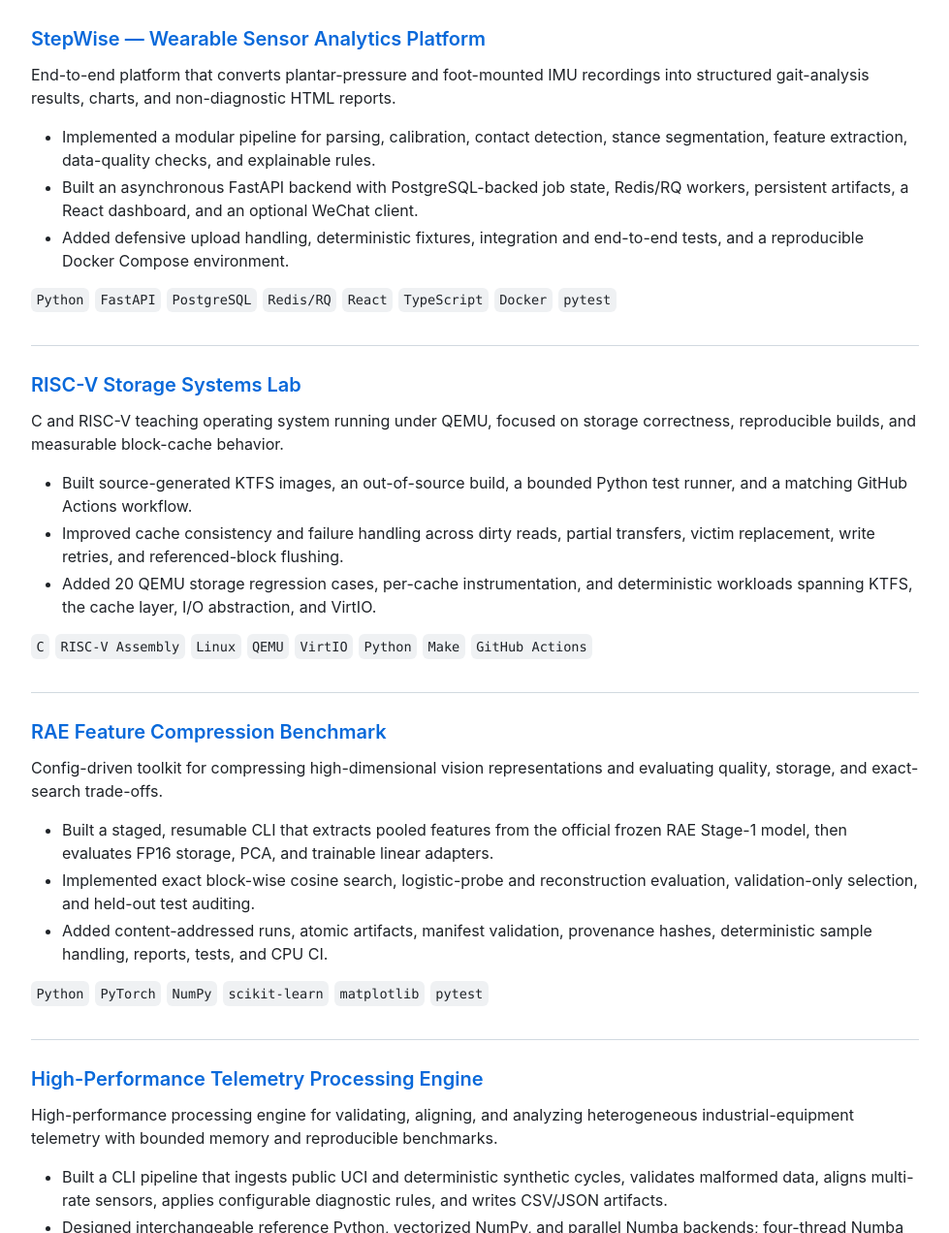
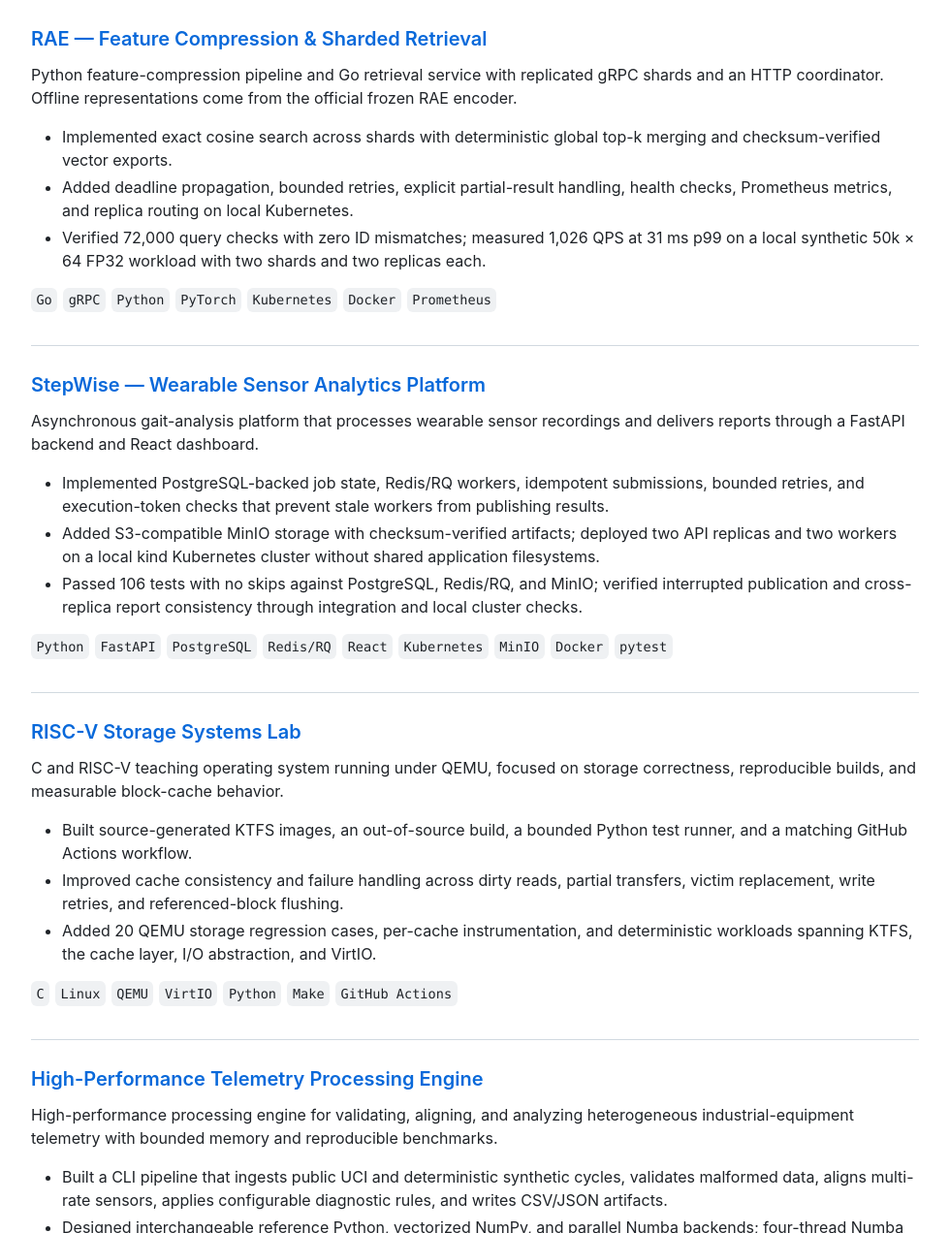
Before and after one commit to xiaorui7/xiaorui7.github.io, a plain HTML site: page index.html in a window 1280 px wide. Shown: the part 963-2235 px from the top of the page at 97% size, without its empty margins (150-1129 px from the left). Drawn offline with Linux system fonts and the light colour scheme.

Commit message:
refresh featured backend and infrastructure projects

```diff
--- a/index.html
+++ b/index.html
@@ -43,6 +43,7 @@
 
         <h3>Languages</h3>
         <p class="badges">
+          <img src="https://img.shields.io/badge/Go-00ADD8?style=flat&amp;logo=go&amp;logoColor=white" alt="Go" />
           <img src="https://img.shields.io/badge/Python-3776AB?style=flat&amp;logo=python&amp;logoColor=white" alt="Python" />
           <img src="https://img.shields.io/badge/C-A8B9CC?style=flat&amp;logo=c&amp;logoColor=111111" alt="C" />
           <img src="https://img.shields.io/badge/C%2B%2B-00599C?style=flat&amp;logo=cplusplus&amp;logoColor=white" alt="C++" />
@@ -52,6 +53,7 @@
 
         <h3>Backend &amp; Web</h3>
         <p class="badges">
+          <img src="https://img.shields.io/badge/gRPC-244C5A?style=flat" alt="gRPC" />
           <img src="https://img.shields.io/badge/FastAPI-009688?style=flat&amp;logo=fastapi&amp;logoColor=white" alt="FastAPI" />
           <img src="https://img.shields.io/badge/React-20232A?style=flat&amp;logo=react&amp;logoColor=61DAFB" alt="React" />
           <img src="https://img.shields.io/badge/PostgreSQL-4169E1?style=flat&amp;logo=postgresql&amp;logoColor=white" alt="PostgreSQL" />
@@ -66,12 +68,13 @@
           <img src="https://img.shields.io/badge/NumPy-013243?style=flat&amp;logo=numpy&amp;logoColor=white" alt="NumPy" />
           <img src="https://img.shields.io/badge/pandas-150458?style=flat&amp;logo=pandas&amp;logoColor=white" alt="pandas" />
           <img src="https://img.shields.io/badge/scikit--learn-F7931E?style=flat&amp;logo=scikitlearn&amp;logoColor=white" alt="scikit-learn" />
-          <img src="https://img.shields.io/badge/SciPy-8CAAE6?style=flat&amp;logo=scipy&amp;logoColor=white" alt="SciPy" />
           <img src="https://img.shields.io/badge/Numba-00A3E0?style=flat&amp;logo=numba&amp;logoColor=white" alt="Numba" />
         </p>
 
         <h3>Systems &amp; Tools</h3>
         <p class="badges">
+          <img src="https://img.shields.io/badge/Kubernetes-326CE5?style=flat&amp;logo=kubernetes&amp;logoColor=white" alt="Kubernetes" />
+          <img src="https://img.shields.io/badge/MinIO-C72E49?style=flat" alt="MinIO" />
           <img src="https://img.shields.io/badge/Linux-FCC624?style=flat&amp;logo=linux&amp;logoColor=111111" alt="Linux" />
           <img src="https://img.shields.io/badge/Docker-2496ED?style=flat&amp;logo=docker&amp;logoColor=white" alt="Docker" />
           <img src="https://img.shields.io/badge/Git-F05032?style=flat&amp;logo=git&amp;logoColor=white" alt="Git" />
@@ -86,14 +89,25 @@
         <h2>Featured Projects</h2>
 
         <article class="project">
+          <h3><a href="https://github.com/xiaorui7/rae-feature-compression-benchmark">RAE — Feature Compression &amp; Sharded Retrieval</a></h3>
+          <p>Python feature-compression pipeline and Go retrieval service with replicated gRPC shards and an HTTP coordinator. Offline representations come from the official frozen RAE encoder.</p>
+          <ul>
+            <li>Implemented exact cosine search across shards with deterministic global top-k merging and checksum-verified vector exports.</li>
+            <li>Added deadline propagation, bounded retries, explicit partial-result handling, health checks, Prometheus metrics, and replica routing on local Kubernetes.</li>
+            <li>Verified 72,000 query checks with zero ID mismatches; measured 1,026 QPS at 31 ms p99 on a local synthetic 50k × 64 FP32 workload with two shards and two replicas each.</li>
+          </ul>
+          <p class="code-tags"><code>Go</code> <code>gRPC</code> <code>Python</code> <code>PyTorch</code> <code>Kubernetes</code> <code>Docker</code> <code>Prometheus</code></p>
+        </article>
+
+        <article class="project">
           <h3><a href="https://github.com/xiaorui7/StepWise-Wearable-Sensor-Analytics-Platform">StepWise — Wearable Sensor Analytics Platform</a></h3>
-          <p>End-to-end platform that converts plantar-pressure and foot-mounted IMU recordings into structured gait-analysis results, charts, and non-diagnostic HTML reports.</p>
+          <p>Asynchronous gait-analysis platform that processes wearable sensor recordings and delivers reports through a FastAPI backend and React dashboard.</p>
           <ul>
-            <li>Implemented a modular pipeline for parsing, calibration, contact detection, stance segmentation, feature extraction, data-quality checks, and explainable rules.</li>
-            <li>Built an asynchronous FastAPI backend with PostgreSQL-backed job state, Redis/RQ workers, persistent artifacts, a React dashboard, and an optional WeChat client.</li>
-            <li>Added defensive upload handling, deterministic fixtures, integration and end-to-end tests, and a reproducible Docker Compose environment.</li>
+            <li>Implemented PostgreSQL-backed job state, Redis/RQ workers, idempotent submissions, bounded retries, and execution-token checks that prevent stale workers from publishing results.</li>
+            <li>Added S3-compatible MinIO storage with checksum-verified artifacts; deployed two API replicas and two workers on a local kind Kubernetes cluster without shared application filesystems.</li>
+            <li>Passed 106 tests with no skips against PostgreSQL, Redis/RQ, and MinIO; verified interrupted publication and cross-replica report consistency through integration and local cluster checks.</li>
           </ul>
-          <p class="code-tags"><code>Python</code> <code>FastAPI</code> <code>PostgreSQL</code> <code>Redis/RQ</code> <code>React</code> <code>TypeScript</code> <code>Docker</code> <code>pytest</code></p>
+          <p class="code-tags"><code>Python</code> <code>FastAPI</code> <code>PostgreSQL</code> <code>Redis/RQ</code> <code>React</code> <code>Kubernetes</code> <code>MinIO</code> <code>Docker</code> <code>pytest</code></p>
         </article>
 
         <article class="project">
@@ -104,18 +118,7 @@
             <li>Improved cache consistency and failure handling across dirty reads, partial transfers, victim replacement, write retries, and referenced-block flushing.</li>
             <li>Added 20 QEMU storage regression cases, per-cache instrumentation, and deterministic workloads spanning KTFS, the cache layer, I/O abstraction, and VirtIO.</li>
           </ul>
-          <p class="code-tags"><code>C</code> <code>RISC-V Assembly</code> <code>Linux</code> <code>QEMU</code> <code>VirtIO</code> <code>Python</code> <code>Make</code> <code>GitHub Actions</code></p>
-        </article>
-
-        <article class="project">
-          <h3><a href="https://github.com/xiaorui7/rae-feature-compression-benchmark">RAE Feature Compression Benchmark</a></h3>
-          <p>Config-driven toolkit for compressing high-dimensional vision representations and evaluating quality, storage, and exact-search trade-offs.</p>
-          <ul>
-            <li>Built a staged, resumable CLI that extracts pooled features from the official frozen RAE Stage-1 model, then evaluates FP16 storage, PCA, and trainable linear adapters.</li>
-            <li>Implemented exact block-wise cosine search, logistic-probe and reconstruction evaluation, validation-only selection, and held-out test auditing.</li>
-            <li>Added content-addressed runs, atomic artifacts, manifest validation, provenance hashes, deterministic sample handling, reports, tests, and CPU CI.</li>
-          </ul>
-          <p class="code-tags"><code>Python</code> <code>PyTorch</code> <code>NumPy</code> <code>scikit-learn</code> <code>matplotlib</code> <code>pytest</code></p>
+          <p class="code-tags"><code>C</code> <code>Linux</code> <code>QEMU</code> <code>VirtIO</code> <code>Python</code> <code>Make</code> <code>GitHub Actions</code></p>
         </article>
 
         <article class="project">
```
